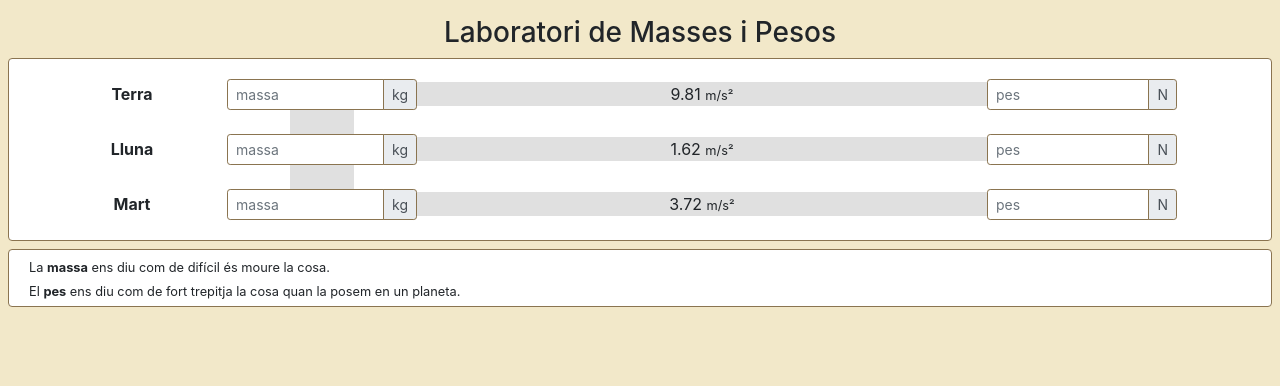
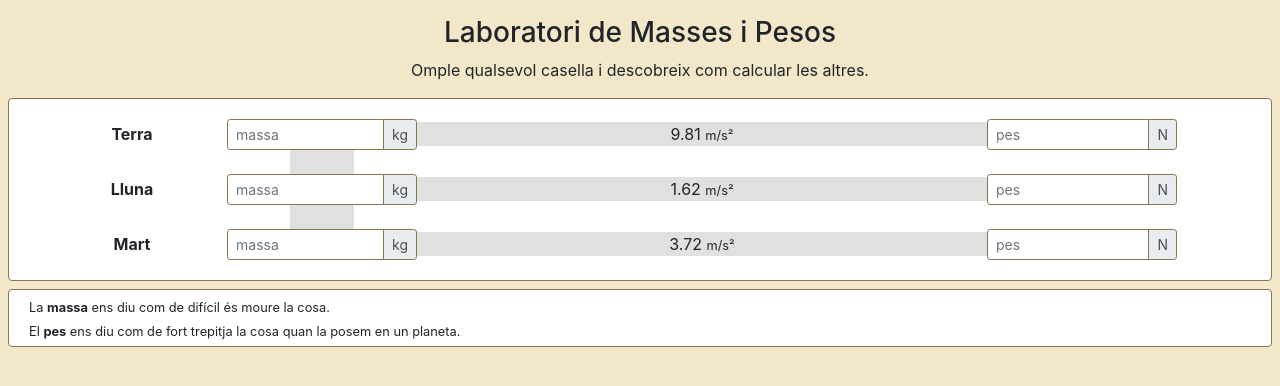
Before and after one commit to Rusca8/davidrusca.com, a Flask app: page /labs/pmg in a window 1280 px wide. Shown: the part 48-434 px from the top of the page. Run offline with Flask 2, Linux system fonts and the light colour scheme; some libraries are stand-ins or nearby versions.

Commit message:
lab pmg afegeixo subtítol

```diff
--- a/templates/lab_pmg.html
+++ b/templates/lab_pmg.html
@@ -1,7 +1,8 @@
 {% extends "base.html" %}
 {% block title %} Lab P=mg - Web de David Ruscalleda {% endblock %}
 {% block content %}
-<h3 class="mt-3 text-center">{{ _('Laboratori de Masses i Pesos') }} </h3>
+<h3 class="mt-3 text-center">Laboratori de Masses i Pesos</h3>
+<p class="mt-2 text-center">Omple qualsevol casella i descobreix com calcular les altres.</p>
 <div class="card border-c ml-2 mr-2">
     <div class="card-body">
 
```
